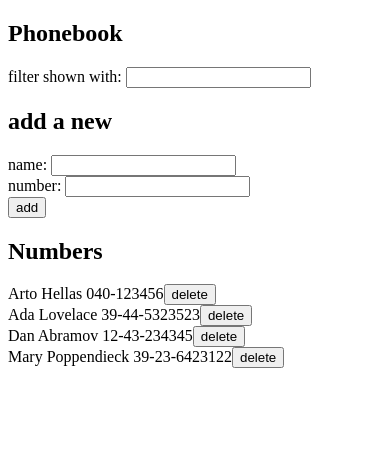
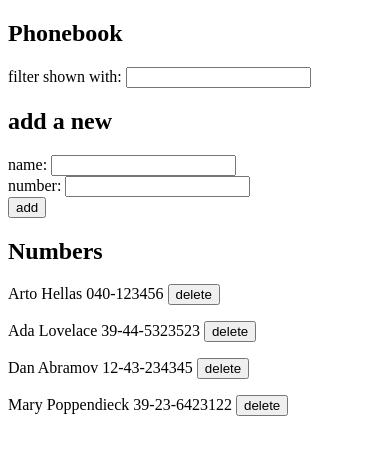
Before and after one commit to freitasvin/fullstack-open-2022, a React (Create React App) app in the folder part2/phonebook/: page / in a window 390 px wide. Shown: the top 454 px of the page. Built offline with nearby package versions, Linux system fonts and the light colour scheme; data requests are answered from the project's data file.

Commit message:
2.18 phonebook - step10

```diff
--- a/part2/phonebook/src/App.js
+++ b/part2/phonebook/src/App.js
@@ -32,9 +32,20 @@ const App = () => {
 
   const handleSubmit = (event) => {
     event.preventDefault()
+    const person = persons.find(person => person.name === newName) || null
 
-    if (persons.find(person => person.name === newName)){
-      alert(`${newName} is already added to phonebook`)
+    if (person){
+      if (window.confirm(`${newName} is already added to phonebook, replace the old number with a new one?`)){
+        phonebookService
+        .update(person.id, {
+          id: person.id,
+          name: person.name,
+          number: newNumber
+        })
+        .then(returnedPerson => setPersons(
+          persons.map(person => person.id !== returnedPerson.id ? person : returnedPerson)
+        ))
+      }
     } else {
       phonebookService
       .create(
--- a/part2/phonebook/src/components/Numbers/index.js
+++ b/part2/phonebook/src/components/Numbers/index.js
@@ -1,5 +1,4 @@
 import { Person } from '../Person'
-import { Button } from '../Button'
 
 export const Numbers = ({
   persons,
@@ -14,10 +13,11 @@ export const Numbers = ({
         {persons.filter(person =>
           person.name.toLowerCase().includes(search.toLowerCase())
         ).map(person =>
-          <div key={person.id}>
-            <Person person={person}/>
-            <Button handleClick={() => handleClickDelete(person.id)} text="delete"/>
-          </div>
+            <Person
+              key={person.id}
+              person={person}
+              handleClickDelete={handleClickDelete}
+            />
         )}
       </div>
     </div>
--- a/part2/phonebook/src/components/Person/index.js
+++ b/part2/phonebook/src/components/Person/index.js
@@ -1,5 +1,7 @@
-export const Person = ({person}) => {
+import { Button } from '../Button'
+
+export const Person = ({person, handleClickDelete}) => {
   return(
-    <span>{person.name} {person.number}</span>
+    <p>{person.name} {person.number} <Button handleClick={() => handleClickDelete(person.id)} text="delete"/></p>
   )
 }
--- a/part2/phonebook/src/services/phonebook/index.js
+++ b/part2/phonebook/src/services/phonebook/index.js
@@ -11,9 +11,14 @@ const create = newObject => {
   return request.then(response => response.data)
 }
 
+const update = (id, newObject) => {
+  const request = axios.put(`${baseUrl}/${id}`, newObject)
+  return request.then(response => response.data)
+}
+
 const deletePerson = (id) => {
   return axios.delete(`${baseUrl}/${id}`)
 }
 
 // eslint-disable-next-line import/no-anonymous-default-export
-export default {getAll, create, deletePerson}
+export default {getAll, create, update, deletePerson}
```
